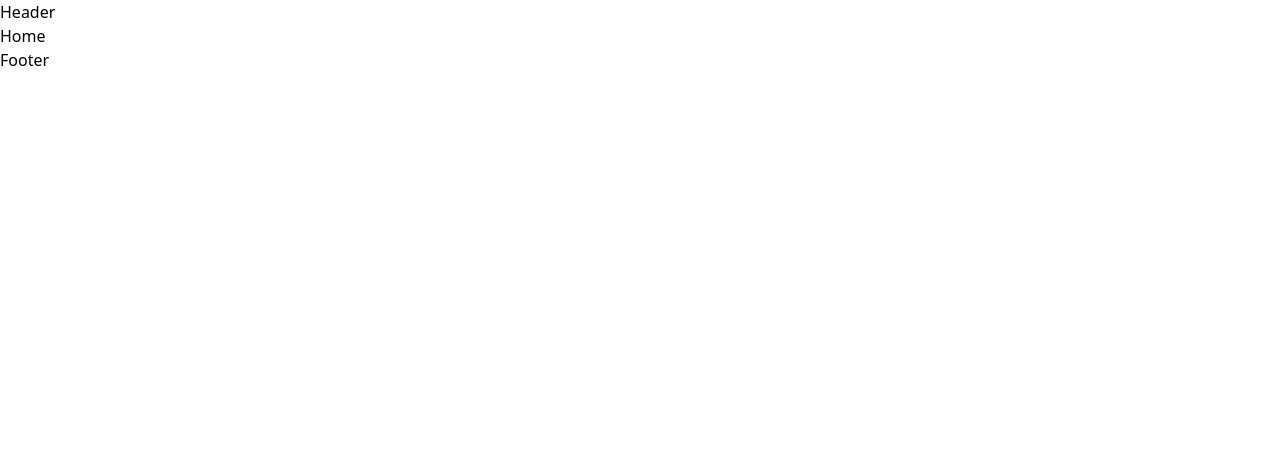
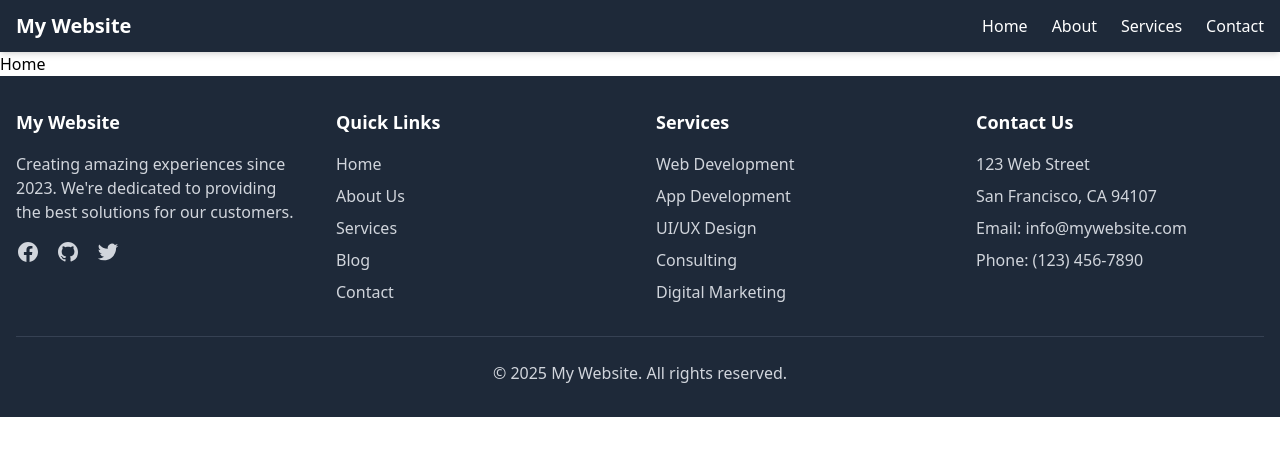
Before and after one commit to alenway/zelo, a Next.js app: page / in a window 1280 px wide. Shown: the top 456 px of the page. Built offline with nearby package versions, Linux system fonts and the light colour scheme.

Commit message:
created dummy header and footer

```diff
--- a/src/components/Footer/page.tsx
+++ b/src/components/Footer/page.tsx
@@ -1,10 +1,80 @@
-import React from 'react'
+"use client"
 
 type Props = {}
 
 const page = (props: Props) => {
+  const currentYear = new Date().getFullYear();
   return (
-    <div>Footer</div>
+    <footer className="bg-gray-800 text-white">
+      <div className="container mx-auto px-4 py-8">
+        <div className="grid grid-cols-1 md:grid-cols-4 gap-8">
+          {/* Company Info */}
+          <div>
+            <h3 className="text-lg font-bold mb-4">My Website</h3>
+            <p className="text-gray-300 mb-4">
+              Creating amazing experiences since 2023. We're dedicated to providing the best solutions for our customers.
+            </p>
+            <div className="flex space-x-4">
+              <a href="#" className="text-gray-300 hover:text-white">
+                <svg className="w-6 h-6" fill="currentColor" viewBox="0 0 24 24" xmlns="http://www.w3.org/2000/svg">
+                  <path d="M22 12c0-5.523-4.477-10-10-10S2 6.477 2 12c0 4.991 3.657 9.128 8.438 9.878v-6.987h-2.54V12h2.54V9.797c0-2.506 1.492-3.89 3.777-3.89 1.094 0 2.238.195 2.238.195v2.46h-1.26c-1.243 0-1.63.771-1.63 1.562V12h2.773l-.443 2.89h-2.33v6.988C18.343 21.128 22 16.991 22 12z"></path>
+                </svg>
+              </a>
+              <a href="#" className="text-gray-300 hover:text-white">
+                <svg className="w-6 h-6" fill="currentColor" viewBox="0 0 24 24" xmlns="http://www.w3.org/2000/svg">
+                  <path d="M12 2C6.475 2 2 6.475 2 12c0 4.425 2.863 8.175 6.838 9.488.5.088.688-.213.688-.475 0-.238-.013-1.013-.013-1.85-2.512.462-3.137-.613-3.337-1.175-.113-.288-.6-1.175-1.025-1.413-.35-.187-.85-.65-.013-.662.788-.013 1.35.725 1.538 1.025.9 1.512 2.338 1.088 2.912.825.088-.65.35-1.088.638-1.338-2.225-.25-4.55-1.112-4.55-4.937 0-1.088.387-1.988 1.025-2.688-.1-.25-.45-1.275.1-2.65 0 0 .837-.262 2.75 1.025.8-.225 1.65-.338 2.5-.338.85 0 1.7.113 2.5.338 1.913-1.3 2.75-1.025 2.75-1.025.55 1.375.2 2.4.1 2.65.637.7 1.025 1.587 1.025 2.688 0 3.837-2.337 4.687-4.562 4.937.362.312.675.912.675 1.85 0 1.337-.013 2.412-.013 2.75 0 .262.188.575.688.475A10.016 10.016 0 0022 12c0-5.525-4.475-10-10-10z"></path>
+                </svg>
+              </a>
+              <a href="#" className="text-gray-300 hover:text-white">
+                <svg className="w-6 h-6" fill="currentColor" viewBox="0 0 24 24" xmlns="http://www.w3.org/2000/svg">
+                  <path d="M22.162 5.656a8.384 8.384 0 01-2.402.658A4.196 4.196 0 0021.6 4c-.82.488-1.719.83-2.656 1.015a4.182 4.182 0 00-7.126 3.814 11.874 11.874 0 01-8.62-4.37 4.168 4.168 0 00-.566 2.103c0 1.45.738 2.731 1.86 3.481a4.168 4.168 0 01-1.894-.523v.052a4.185 4.185 0 003.355 4.101 4.21 4.21 0 01-1.89.072A4.185 4.185 0 007.97 16.65a8.394 8.394 0 01-6.191 1.732 11.83 11.83 0 006.41 1.88c7.693 0 11.9-6.373 11.9-11.9 0-.18-.005-.362-.013-.54a8.496 8.496 0 002.087-2.165z"></path>
+                </svg>
+              </a>
+            </div>
+          </div>
+
+          {/* Quick Links */}
+          <div>
+            <h3 className="text-lg font-bold mb-4">Quick Links</h3>
+            <ul className="space-y-2">
+              <li><a href="/" className="text-gray-300 hover:text-white transition duration-300">Home</a></li>
+              <li><a href="/about" className="text-gray-300 hover:text-white transition duration-300">About Us</a></li>
+              <li><a href="/services" className="text-gray-300 hover:text-white transition duration-300">Services</a></li>
+              <li><a href="/blog" className="text-gray-300 hover:text-white transition duration-300">Blog</a></li>
+              <li><a href="/contact" className="text-gray-300 hover:text-white transition duration-300">Contact</a></li>
+            </ul>
+          </div>
+
+          {/* Services */}
+          <div>
+            <h3 className="text-lg font-bold mb-4">Services</h3>
+            <ul className="space-y-2">
+              <li><a href="/services/web-development" className="text-gray-300 hover:text-white transition duration-300">Web Development</a></li>
+              <li><a href="/services/app-development" className="text-gray-300 hover:text-white transition duration-300">App Development</a></li>
+              <li><a href="/services/ui-design" className="text-gray-300 hover:text-white transition duration-300">UI/UX Design</a></li>
+              <li><a href="/services/consulting" className="text-gray-300 hover:text-white transition duration-300">Consulting</a></li>
+              <li><a href="/services/marketing" className="text-gray-300 hover:text-white transition duration-300">Digital Marketing</a></li>
+            </ul>
+          </div>
+
+          {/* Contact Info */}
+          <div>
+            <h3 className="text-lg font-bold mb-4">Contact Us</h3>
+            <address className="not-italic text-gray-300">
+              <p className="mb-2">123 Web Street</p>
+              <p className="mb-2">San Francisco, CA 94107</p>
+              <p className="mb-2">Email: info@mywebsite.com</p>
+              <p className="mb-2">Phone: (123) 456-7890</p>
+            </address>
+          </div>
+        </div>
+
+        {/* Bottom Copyright */}
+        <div className="border-t border-gray-700 mt-8 pt-6 text-center text-gray-300">
+          <p>&copy; {currentYear} My Website. All rights reserved.</p>
+        </div>
+      </div>
+    </footer>
   )
 }
 
--- a/src/components/Header/page.tsx
+++ b/src/components/Header/page.tsx
@@ -1,11 +1,63 @@
-import React from 'react'
+"use client"
+import React, { useState } from 'react';
 
 type Props = {}
 
 const page = (props: Props) => {
+
+  const [isMenuOpen, setIsMenuOpen] = useState(false);
+
+  const toggleMenu = () => {
+    setIsMenuOpen(!isMenuOpen);
+  };
   return (
-    <div>Header</div>
+    <header className="bg-gray-800 text-white shadow-md">
+      <div className="container mx-auto px-4 py-3">
+        <div className="flex justify-between items-center">
+          {/* Logo */}
+          <div className="text-xl font-bold">
+            <a href="/" className="flex items-center">
+              <span>My Website</span>
+            </a>
+          </div>
+
+          {/* Desktop Navigation */}
+          <nav className="hidden md:flex space-x-6">
+            <a href="/" className="hover:text-blue-300 transition duration-300">Home</a>
+            <a href="/about" className="hover:text-blue-300 transition duration-300">About</a>
+            <a href="/services" className="hover:text-blue-300 transition duration-300">Services</a>
+            <a href="/contact" className="hover:text-blue-300 transition duration-300">Contact</a>
+          </nav>
+
+          {/* Mobile Menu Button */}
+          <button
+            className="md:hidden text-white focus:outline-none"
+            onClick={toggleMenu}
+          >
+            {isMenuOpen ? (
+              <svg className="w-6 h-6" fill="none" stroke="currentColor" viewBox="0 0 24 24" xmlns="http://www.w3.org/2000/svg">
+                <path strokeLinecap="round" strokeLinejoin="round" strokeWidth="2" d="M6 18L18 6M6 6l12 12"></path>
+              </svg>
+            ) : (
+              <svg className="w-6 h-6" fill="none" stroke="currentColor" viewBox="0 0 24 24" xmlns="http://www.w3.org/2000/svg">
+                <path strokeLinecap="round" strokeLinejoin="round" strokeWidth="2" d="M4 6h16M4 12h16M4 18h16"></path>
+              </svg>
+            )}
+          </button>
+        </div>
+
+        {/* Mobile Navigation */}
+        {isMenuOpen && (
+          <nav className="md:hidden mt-3 pb-2 space-y-2">
+            <a href="/" className="block hover:text-blue-300 transition duration-300 py-2">Home</a>
+            <a href="/about" className="block hover:text-blue-300 transition duration-300 py-2">About</a>
+            <a href="/services" className="block hover:text-blue-300 transition duration-300 py-2">Services</a>
+            <a href="/contact" className="block hover:text-blue-300 transition duration-300 py-2">Contact</a>
+          </nav>
+        )}
+      </div>
+    </header>
   )
 }
 
-export default page
+export default page;
```
